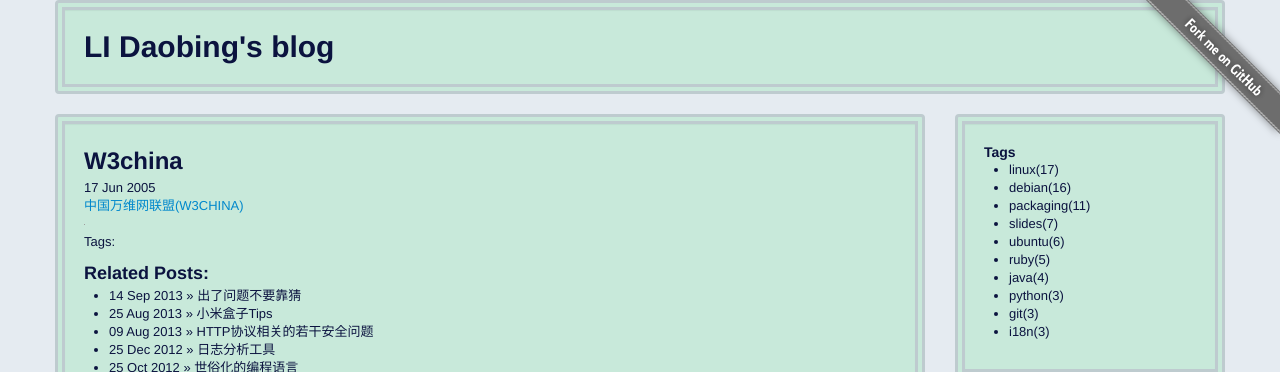
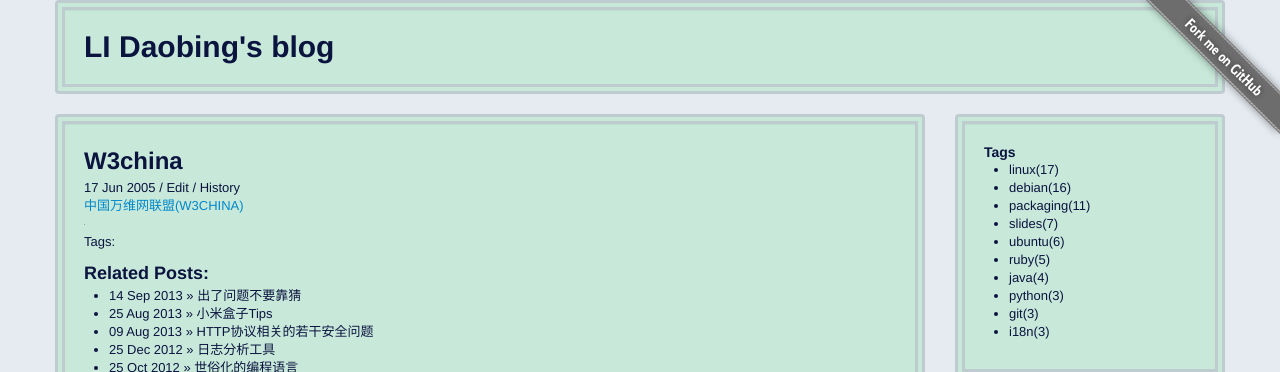
Before and after one commit to lidaobing/lidaobing.github.com, a Jekyll site: the page built from _posts/2005-06-18-w3china.html, in a window 1280 px wide. Shown: the top 372 px of the page. Built offline with Jekyll 4.4.1, drawn with Linux system fonts in a browser that asks for light colours; comment, search, counter and statistics services are not loaded; grey boxes are pictures that could not be loaded.

Commit message:
add history and edit

```diff
--- a/_layouts/post.html
+++ b/_layouts/post.html
@@ -5,7 +5,10 @@ layout: default
   <h2>
     <a href="{{ page.url }}" title="{{ page.title }}" rel="bookmark">{{ page.title }}</a>
   </h2>
-  <div>{{page.date | date_to_string }}</div>
+  <div>{{page.date | date_to_string }}
+    / <a href="https://github.com/lidaobing/lidaobing.github.com/edit/master/{{page.path}}">Edit</a>
+    / <a href="https://github.com/lidaobing/lidaobing.github.com/commits/master/{{page.path}}">History</a>
+  </div>
   <div id="content">
     {{ content }}
   </div>
```
